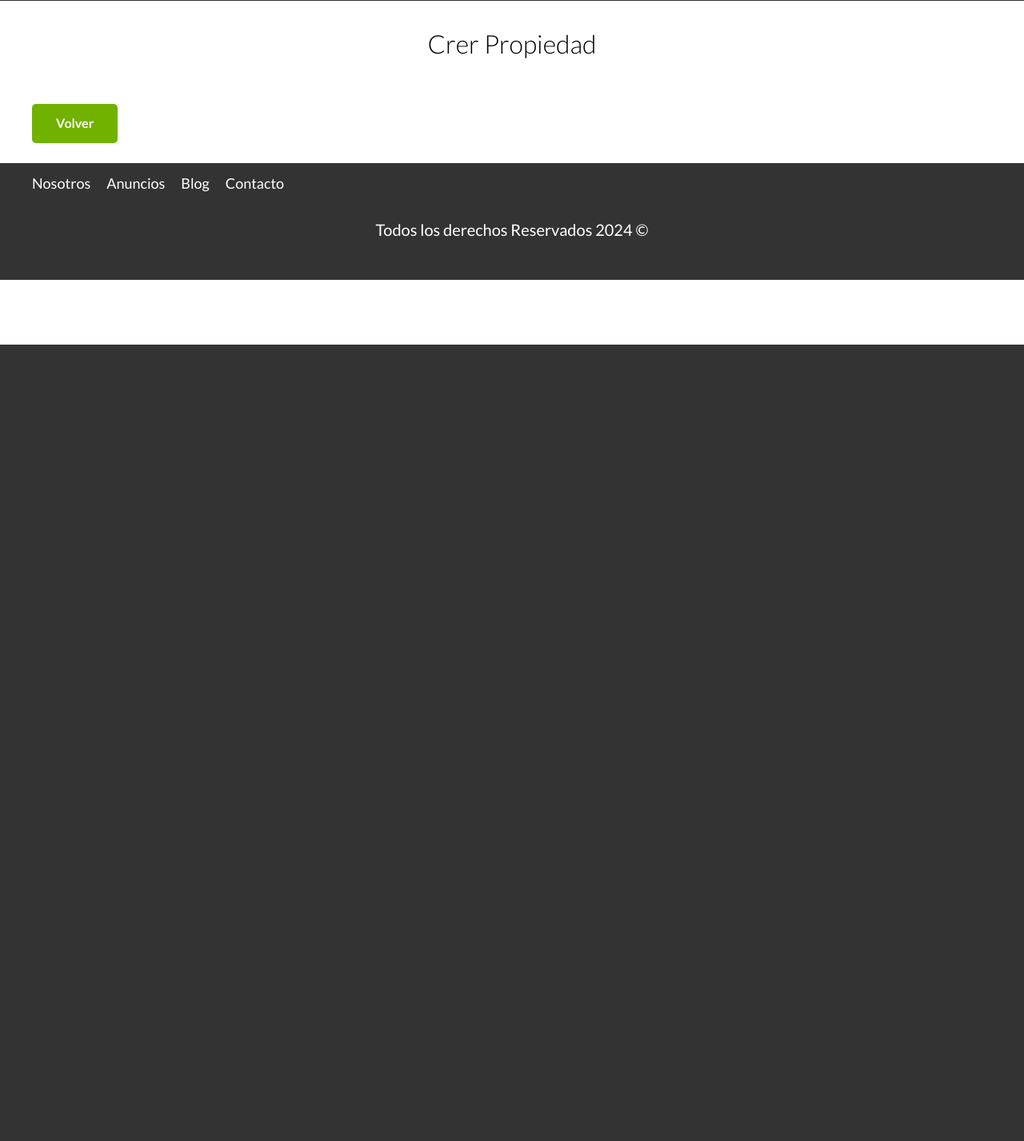
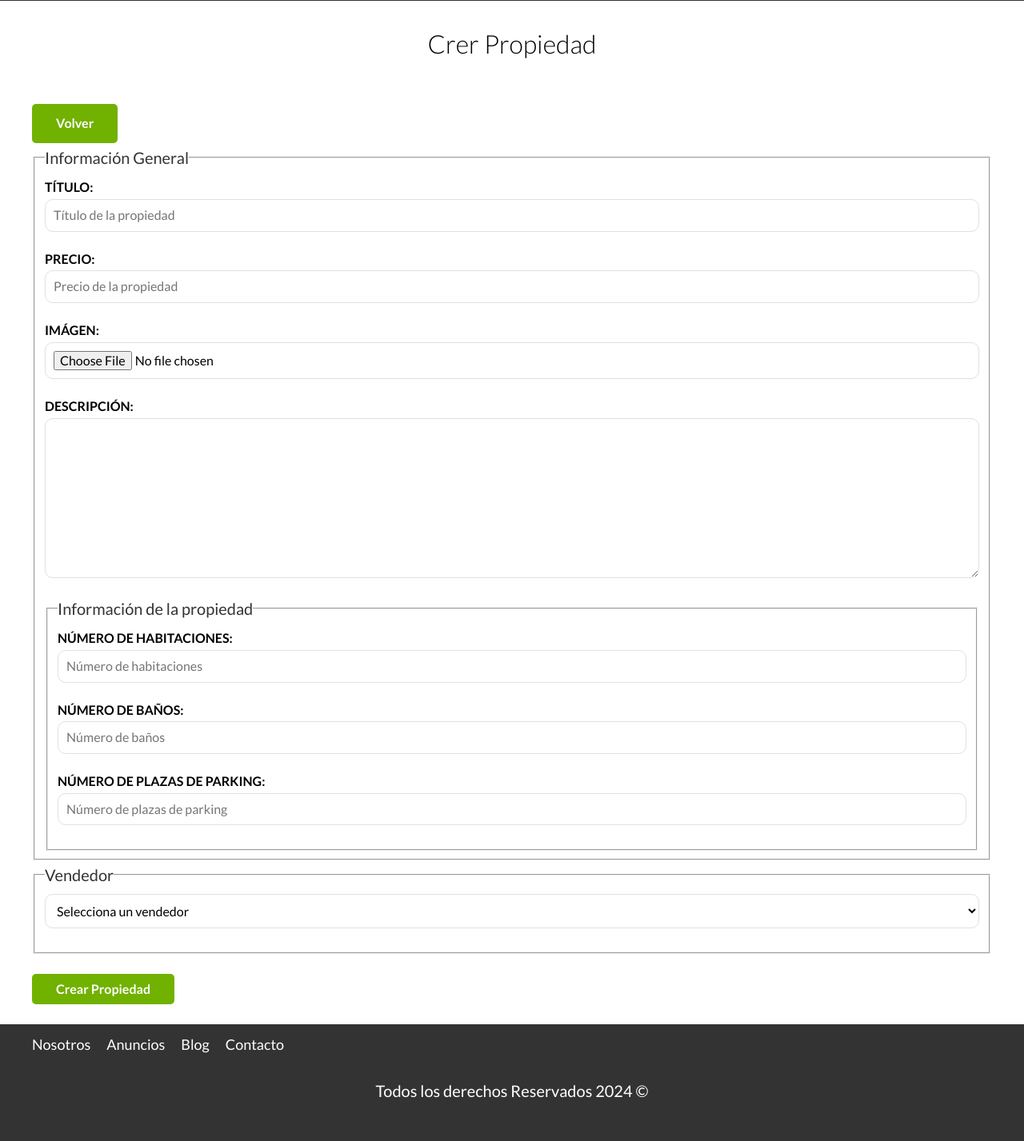
Before and after one commit to titoiriepal/BienesRaices, a PHP site: page /admin/propiedades/crear.php in a window 1280 px wide. Shown: the part 369-1796 px from the top of the page at 80% size. Before the commit the page ends 800 px from the top, so only its background shows below. Run offline with PHP 8.4, Linux system fonts and the light colour scheme.

Commit message:
Admin/crear.php form added

```diff
--- a/admin/propiedades/crear.php
+++ b/admin/propiedades/crear.php
@@ -8,6 +8,56 @@
         <h1>Crer Propiedad</h1>
 
         <a href="javascript:history.back()" class="boton boton-verde">Volver</a>
+
+        <form class="formulario">
+            <fieldset>
+                <legend>Información General</legend>
+
+                <label for="titulo">Título:</label>
+                <input type="text" id="titulo" placeholder="Título de la propiedad" >
+
+                <label for="precio">Precio:</label>
+                <input type="number" id="precio" placeholder="Precio de la propiedad" >
+
+                <label for="imagen">Imágen:</label>
+                <input type="file" id="imagen" accept="image/jpeg, image/png, image/webp">
+
+                <label for="descripcion">Descripción:</label>
+                <textarea id="descripcion"> </textarea>
+
+                <fieldset>
+                    <legend>Información de la propiedad</legend>
+
+                    <label for="habitaciones">Número de Habitaciones:</label>
+                    <input type="number" id="habitaciones" placeholder="Número de habitaciones" min="1" max="9">
+
+                    <label for="wc">Número de baños:</label>
+                    <input type="number" id="wc" placeholder="Número de baños" min="1" max="9">
+
+                    <label for="estacionamiento">Número de plazas de parking:</label>
+                    <input type="number" id="estacionamiento" placeholder="Número de plazas de parking" min="1" max="9">
+                </fieldset>
+
+            </fieldset>
+
+            <fieldset>
+                <legend>Vendedor</legend>
+
+                <select name="vendedores_id" id="vendedores_id">
+
+                    <option disabled selected>Selecciona un vendedor</option>
+                    <option value="1">Antonio López</option>
+                    <option value="2">María Perez</option>
+                </select>
+
+
+
+            </fieldset>
+
+            <input type="submit" value="Crear Propiedad" class="boton boton-verde">
+
+
+        </form>
      </main>
 
 <?php
```
